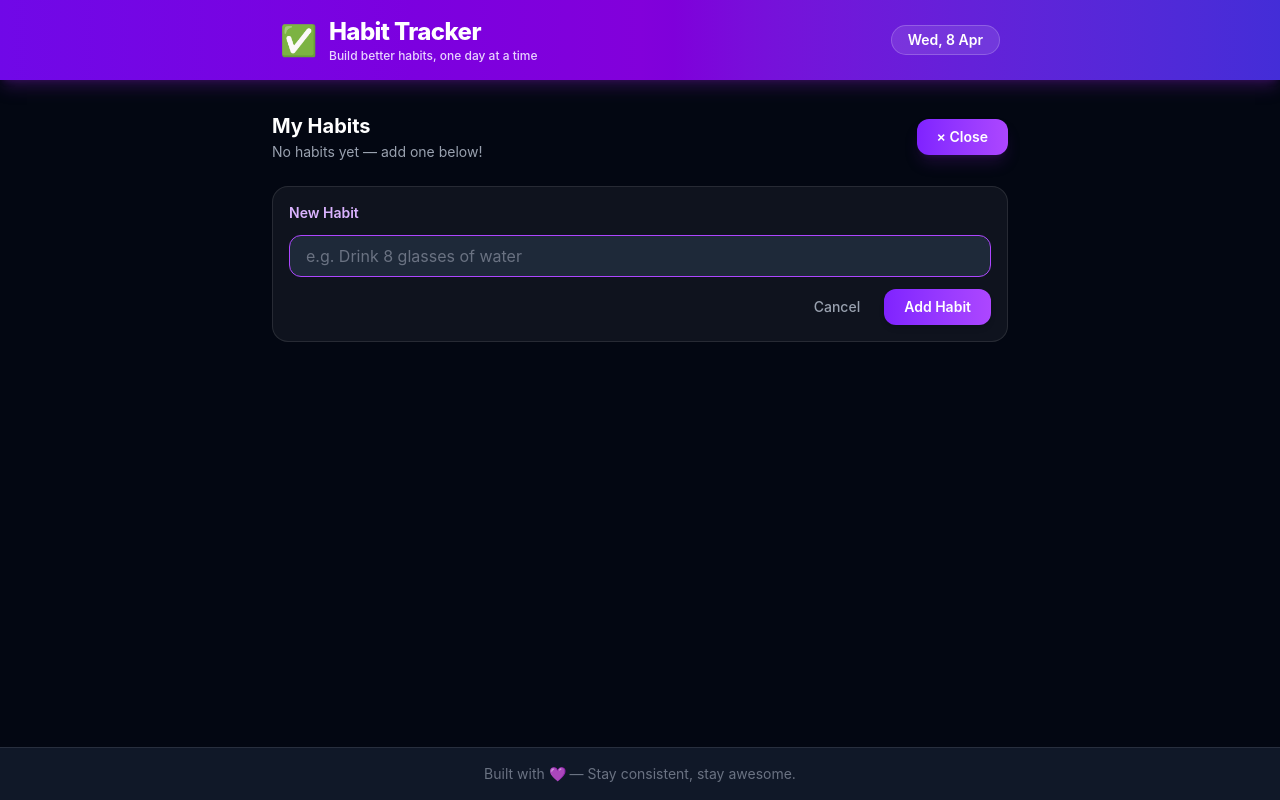
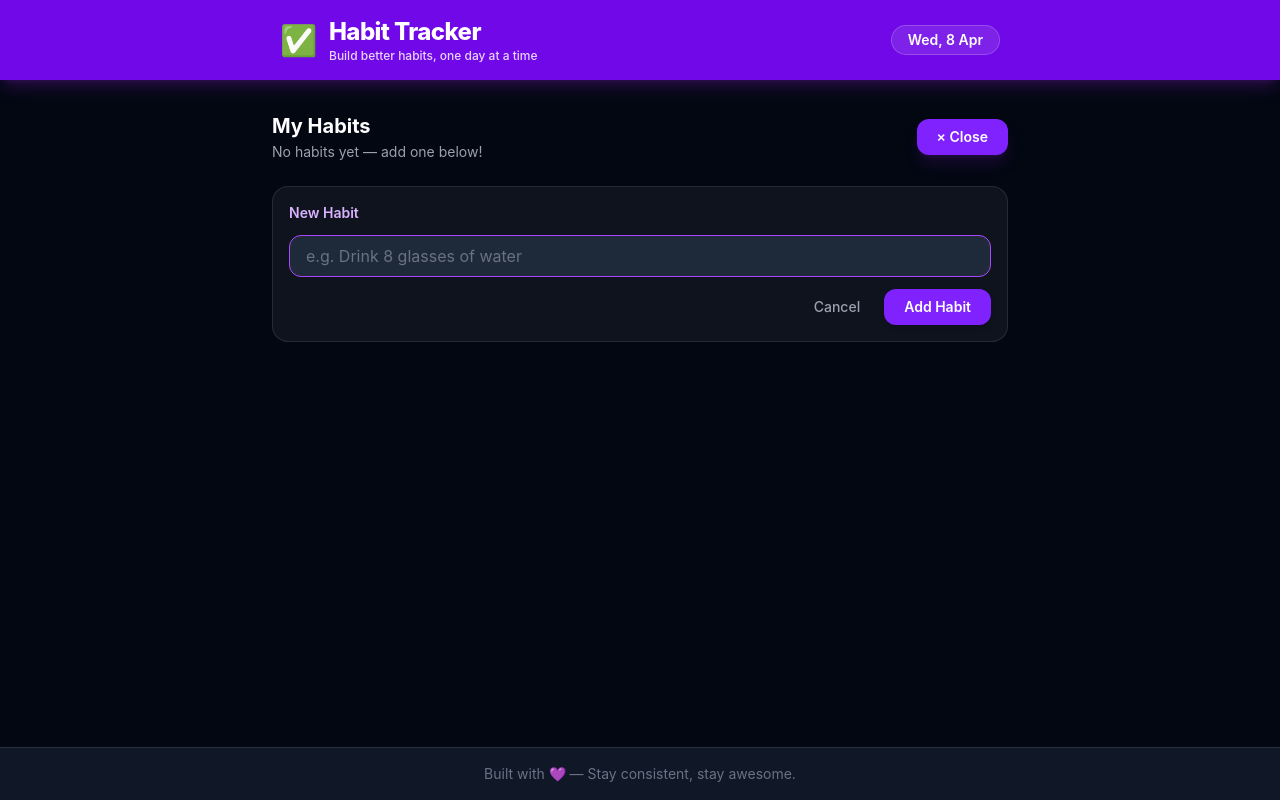
Before and after one commit to roshankumar101/habit-Tracker, a React (Vite) app: page / in a window 1280 px wide. Both pictures are taken after a click on the button "+ Add Habit". Built offline with nearby package versions, Linux system fonts and the light colour scheme.

Commit message:
gradient effect removed

```diff
--- a/src/components/AddHabit.tsx
+++ b/src/components/AddHabit.tsx
@@ -37,7 +37,7 @@ const AddHabit = ({ onAdd, onCancel }: AddHabitProps) => {
                     </button>
                     <button
                         type="submit"
-                        className="px-5 py-2 rounded-xl text-sm font-semibold bg-linear-to-r from-violet-600 to-purple-500 text-white hover:opacity-90 transition shadow-md"
+                        className="px-5 py-2 rounded-xl text-sm font-semibold bg-violet-600 text-white hover:bg-violet-700 transition shadow-md"
                     >
                         Add Habit
                     </button>
--- a/src/components/HabitList.tsx
+++ b/src/components/HabitList.tsx
@@ -33,11 +33,11 @@ const HabitList = ({ habit, onToggle, onDelete }: HabitListProps) => {
 
       <button
         onClick={() => onDelete(habit.id)}
-        className="shrink-0 opacity-0 group-hover:opacity-100 text-gray-500 hover:text-red-400 transition-all px-2 py-0.5 rounded text-lg leading-none"
+        className="shrink-0 opacity-0 group-hover:opacity-100 text-gray-500 hover:text-red-400 transition-all px-2 py-0.5 rounded text-sm"
         aria-label="Delete habit"
         title="Remove"
       >
-        ×
+        🗑️
       </button>
     </div>
   )
--- a/src/components/Navbar.tsx
+++ b/src/components/Navbar.tsx
@@ -1,7 +1,7 @@
 
 const Navbar = () => {
   return (
-    <nav className="w-full bg-linear-to-r from-violet-700 via-purple-700 to-indigo-700 shadow-lg shadow-purple-900/40">
+    <nav className="w-full bg-violet-700 shadow-lg shadow-purple-900/40">
       <div className="max-w-3xl mx-auto flex items-center justify-between px-6 py-4">
         <div className="flex items-center gap-3">
           <span className="text-3xl">✅</span>
--- a/src/components/Tracker.tsx
+++ b/src/components/Tracker.tsx
@@ -56,7 +56,7 @@ const Tracker = () => {
                     )}
                     <button
                         onClick={() => setShowAdd(!showAdd)}
-                        className="px-5 py-2 rounded-xl font-semibold text-sm bg-linear-to-r from-violet-600 to-purple-500 text-white hover:opacity-90 transition shadow-lg shadow-purple-900/30"
+                        className="px-5 py-2 rounded-xl font-semibold text-sm bg-violet-600 text-white hover:bg-violet-700 transition shadow-lg shadow-purple-900/30"
                     >
                         {showAdd ? '× Close' : '+ Add Habit'}
                     </button>
@@ -72,7 +72,7 @@ const Tracker = () => {
                     </div>
                     <div className="w-full bg-white/10 rounded-full h-2">
                         <div
-                            className="bg-linear-to-r from-violet-500 to-green-400 h-2 rounded-full transition-all duration-500"
+                            className="bg-violet-500 h-2 rounded-full transition-all duration-500"
                             style={{ width: `${progress}%` }}
                         />
                     </div>
```
